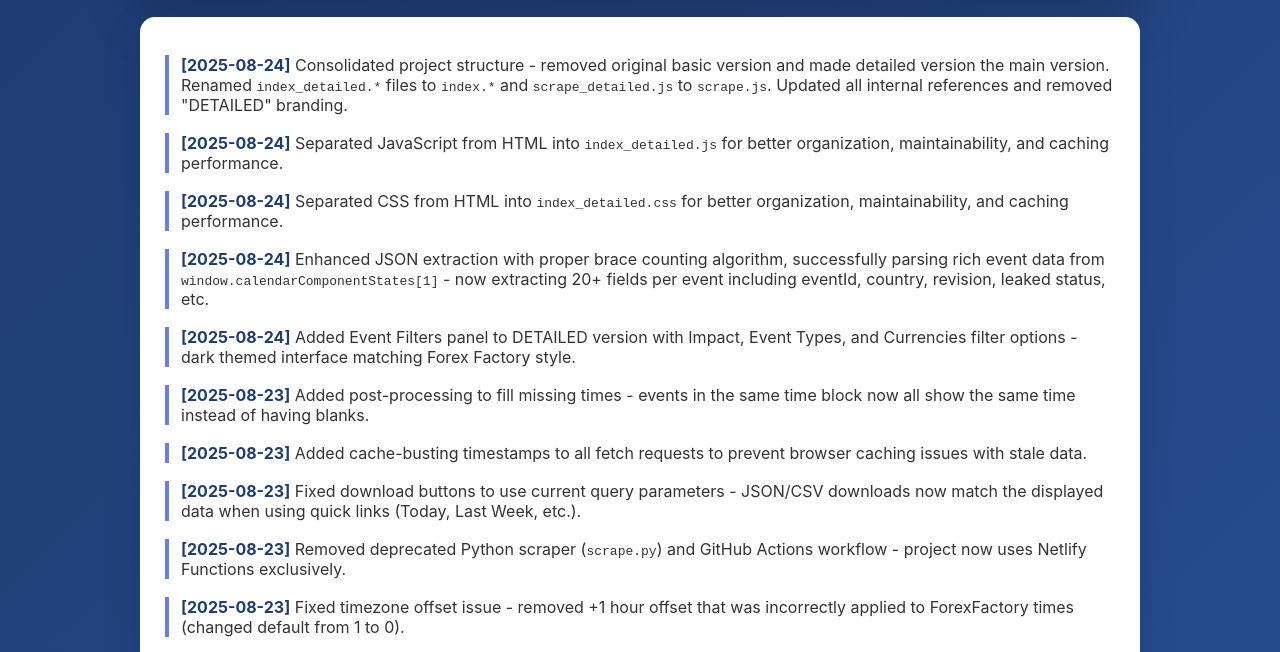
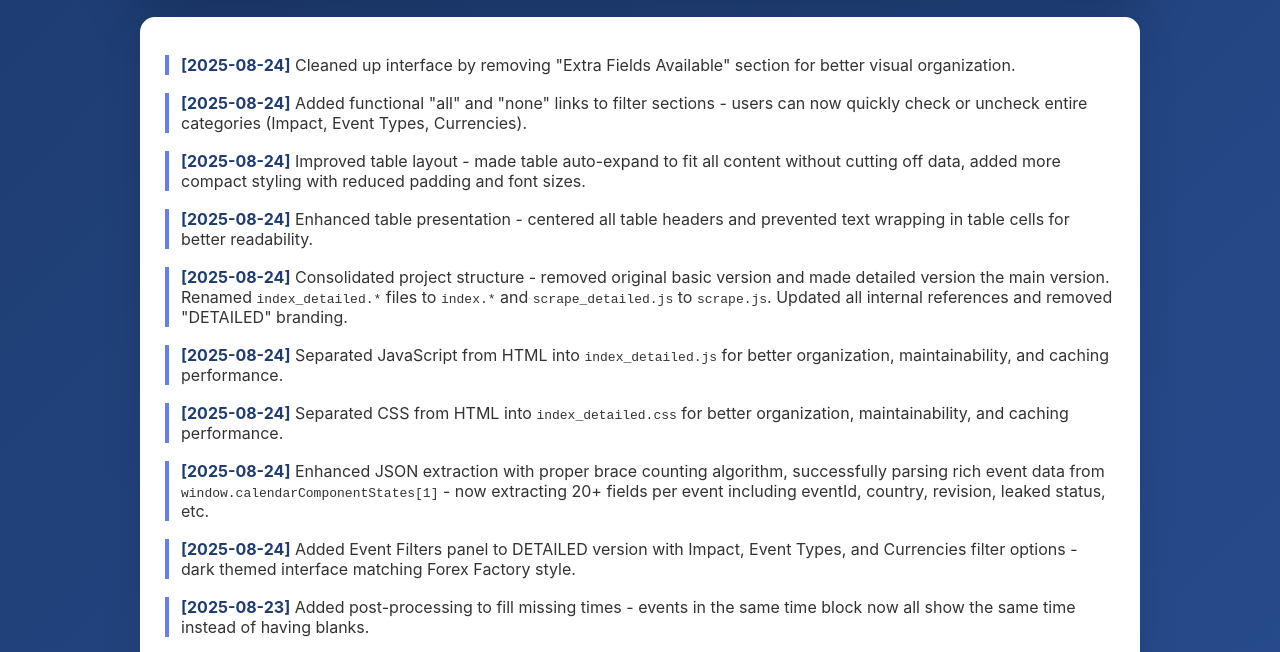
Before and after one commit to mfalatine/ForexFactoryScraper, a website: page change-history.html in a window 1280 px wide. Shown: the part 130-782 px from the top of the page. Drawn offline with Linux system fonts and the light colour scheme.

Commit message:
X17: Update change-history with recent UI improvements (table styling, filter functionality, interface cleanup)

```diff
--- a/change-history.html
+++ b/change-history.html
@@ -32,6 +32,18 @@
             <h1>📌 Change History - Forex Factory Data Scraper</h1>
         </header>
         <div class="card">
+            <div class="entry">
+                <div class="desc"><span class="date">[2025-08-24]</span> Cleaned up interface by removing "Extra Fields Available" section for better visual organization.</div>
+            </div>
+            <div class="entry">
+                <div class="desc"><span class="date">[2025-08-24]</span> Added functional "all" and "none" links to filter sections - users can now quickly check or uncheck entire categories (Impact, Event Types, Currencies).</div>
+            </div>
+            <div class="entry">
+                <div class="desc"><span class="date">[2025-08-24]</span> Improved table layout - made table auto-expand to fit all content without cutting off data, added more compact styling with reduced padding and font sizes.</div>
+            </div>
+            <div class="entry">
+                <div class="desc"><span class="date">[2025-08-24]</span> Enhanced table presentation - centered all table headers and prevented text wrapping in table cells for better readability.</div>
+            </div>
             <div class="entry">
                 <div class="desc"><span class="date">[2025-08-24]</span> Consolidated project structure - removed original basic version and made detailed version the main version. Renamed <code>index_detailed.*</code> files to <code>index.*</code> and <code>scrape_detailed.js</code> to <code>scrape.js</code>. Updated all internal references and removed "DETAILED" branding.</div>
             </div>
```
Also changed, not shown: index.html (+2 -2 lines).
